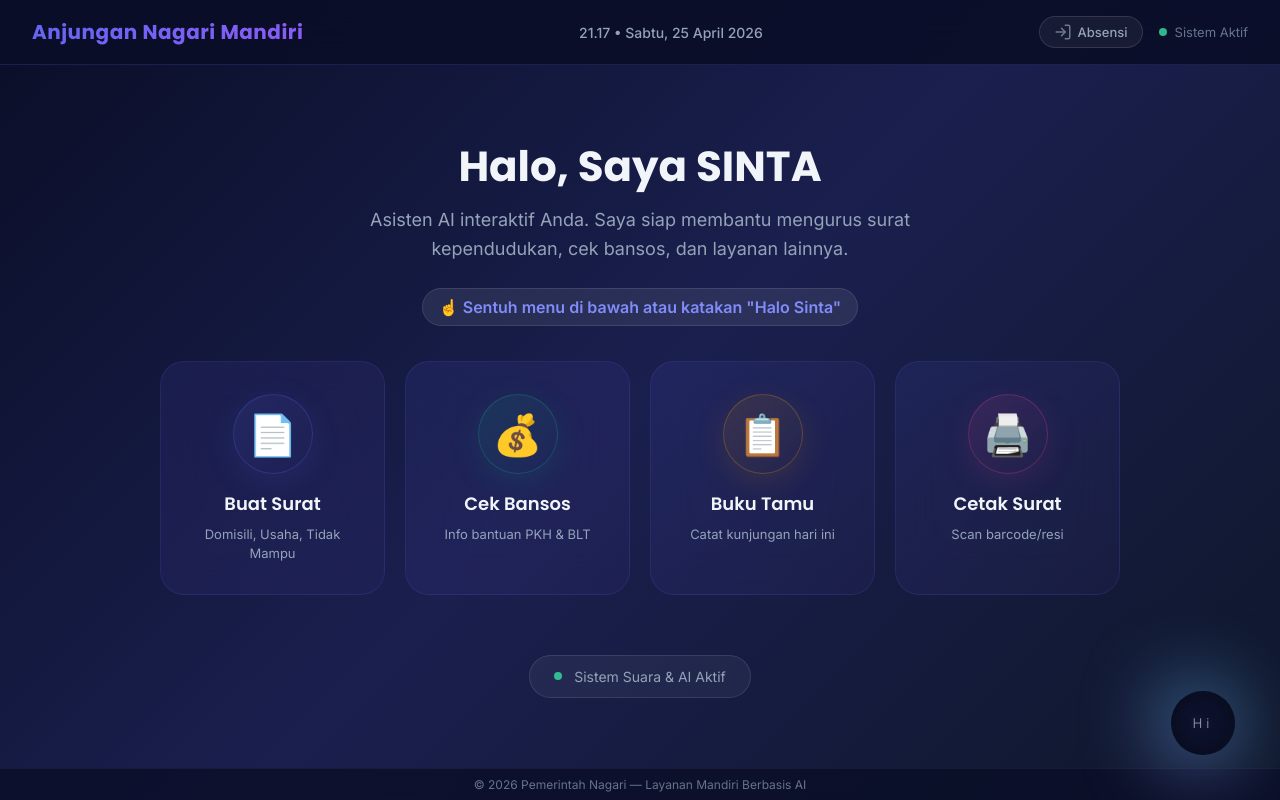
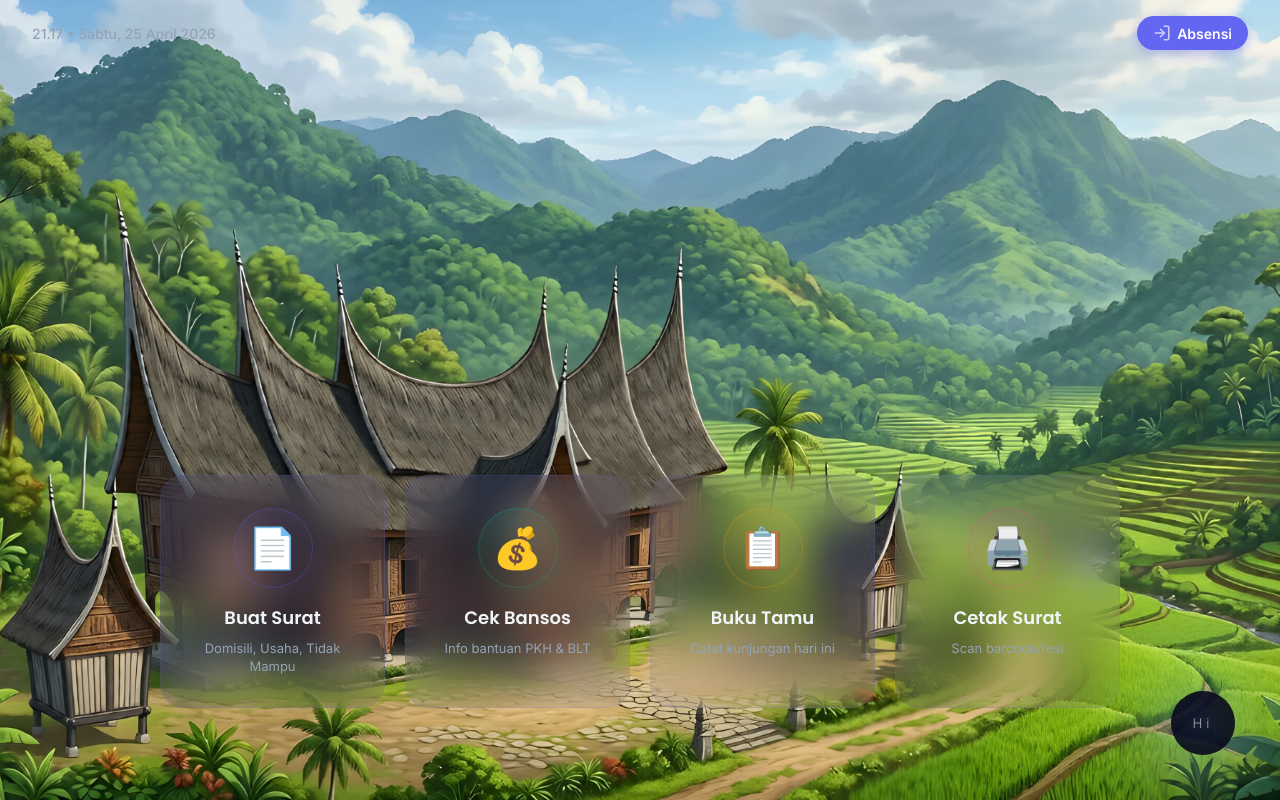
Before and after one commit to nagarimuaro/anm, a React app: page / in a window 1280 px wide. Built offline with nearby package versions, Linux system fonts and the light colour scheme.

Commit message:
style: ubah warna button absensi agar terlihat staff dan posisikan menu card ke bagian bawah halaman (footer)

```diff
--- a/src/ui/styles.css
+++ b/src/ui/styles.css
@@ -67,7 +67,7 @@
 
 body {
   font-family: var(--font-body);
-  background: var(--gradient-main);
+  background: url('../../public/assets/background.webp') center center / cover no-repeat fixed;
   color: var(--text-primary);
   min-height: 100vh;
   overflow: hidden;
@@ -86,9 +86,10 @@ body {
 
 /* ── Header ── */
 .header {
-  background: rgba(10, 14, 39, 0.9);
-  backdrop-filter: blur(20px);
-  border-bottom: 1px solid rgba(99, 102, 241, 0.2);
+  position: absolute;
+  top: 0;
+  left: 0;
+  right: 0;
   padding: var(--space-md) var(--space-xl);
   display: flex;
   align-items: center;
@@ -751,24 +752,23 @@ textarea.form-input {
   display: flex;
   align-items: center;
   gap: 6px;
-  padding: 6px 14px;
+  padding: 8px 16px;
   border-radius: var(--radius-xl);
-  border: 1px solid rgba(255, 255, 255, 0.12);
-  background: rgba(255, 255, 255, 0.06);
-  color: var(--text-secondary);
+  border: none;
+  background: var(--accent-primary);
+  color: #ffffff;
   font-family: var(--font-body);
-  font-size: 13px;
-  font-weight: 500;
+  font-size: 14px;
+  font-weight: 600;
   cursor: pointer;
   transition: all var(--transition-normal);
-  backdrop-filter: blur(10px);
+  box-shadow: 0 4px 12px rgba(99, 102, 241, 0.4);
 }
 
 .absensi-header-btn:hover {
-  background: rgba(99, 102, 241, 0.15);
-  border-color: rgba(99, 102, 241, 0.3);
-  color: var(--accent-light);
-  transform: translateY(-1px);
+  background: var(--accent-light);
+  transform: translateY(-2px);
+  box-shadow: 0 6px 16px rgba(99, 102, 241, 0.6);
 }
 
 .absensi-header-btn:active {
--- a/src/ui/ui/components/layout/MainLayout.js
+++ b/src/ui/ui/components/layout/MainLayout.js
@@ -19,7 +19,6 @@ const MainLayout = ({ children }) => {
   return (
     <div className="app-container">
       <header className="header">
-        <div className="header-title">Anjungan Nagari Mandiri</div>
         <div className="header-clock">{clock}</div>
         <div className="header-right">
           <button
@@ -34,18 +33,11 @@ const MainLayout = ({ children }) => {
             </svg>
             <span>Absensi</span>
           </button>
-          <div className="header-status">
-            <span className="status-dot"></span>
-            Sistem Aktif
-          </div>
         </div>
       </header>
       <main className="main-content">
         {children}
       </main>
-      <footer className="footer">
-        &copy; {new Date().getFullYear()} Pemerintah Nagari — Layanan Mandiri Berbasis AI
-      </footer>
     </div>
   );
 };
--- a/src/ui/ui/pages/home/HomePage.js
+++ b/src/ui/ui/pages/home/HomePage.js
@@ -184,21 +184,6 @@ const HomePage = () => {
         </div>
       )}
 
-      {/* Hero Section */}
-      <div style={{ textAlign: 'center', animation: 'fadeSlideDown 0.8s ease' }}>
-
-        <h1 className="page-title" style={{ fontSize: '42px', marginBottom: '8px' }}>
-          Halo, Saya SINTA
-        </h1>
-        <p className="page-subtitle" style={{ fontSize: '18px', maxWidth: '600px', margin: '0 auto', lineHeight: '1.6' }}>
-          Asisten AI interaktif Anda. Saya siap membantu mengurus surat kependudukan, cek bansos, dan layanan lainnya.<br/>
-          <br/>
-          <strong style={{ color: 'var(--accent-light)', fontWeight: 600, fontSize: '16px', background: 'var(--bg-glass)', padding: '8px 16px', borderRadius: '20px', border: '1px solid rgba(255,255,255,0.1)' }}>
-            ☝️ Sentuh menu di bawah atau katakan "Halo Sinta"
-          </strong>
-        </p>
-      </div>
-
       {/* Services Grid — 3 columns */}
       <div style={{
         display: 'grid',
@@ -206,7 +191,7 @@ const HomePage = () => {
         gap: '20px',
         width: '100%',
         maxWidth: '1000px',
-        padding: '0 20px'
+        padding: '0 20px', marginTop: 'auto', marginBottom: '60px'
       }}>
         {menuItems.map((item, i) => (
           <div
@@ -255,39 +240,6 @@ const HomePage = () => {
           </div>
         ))}
       </div>
-
-      {/* Helper Footer */}
-      <div style={{
-        marginTop: '20px',
-        padding: '12px 24px',
-        background: 'rgba(255, 255, 255, 0.05)',
-        borderRadius: '30px',
-        border: '1px solid rgba(255, 255, 255, 0.1)',
-        display: 'flex',
-        alignItems: 'center',
-        gap: '12px',
-        color: 'var(--text-secondary)',
-        fontSize: '14px',
-        animation: 'fadeSlideUp 0.8s ease 0.5s both'
-      }}>
-        <div className="status-dot"></div>
-        Sistem Suara & AI Aktif
-
-        {/* DEVELOPMENT ONLY: RESET ACTIVATION */}
-        {window.require && (
-          <button
-            style={{ marginLeft: 16, background: '#ef4444', border: 'none', color: 'white', padding: '4px 8px', borderRadius: 4, cursor: 'pointer', fontSize: 11 }}
-            onClick={async () => {
-              const electron = window.require('electron');
-              await electron.ipcRenderer.invoke('device:reset');
-              if (window.testActivationStatus) window.testActivationStatus('UNACTIVATED');
-            }}
-          >
-            TEST: Reset Device
-          </button>
-        )}
-
-      </div>
     </div>
   );
 };
--- a/webpack.config.js
+++ b/webpack.config.js
@@ -25,6 +25,10 @@ module.exports = {
       {
         test: /\.css$/,
         use: ['style-loader', 'css-loader'],
+      },
+      {
+        test: /\.(png|jpe?g|gif|webp|svg)$/i,
+        type: 'asset/resource',
       },
     ],
   },
```
